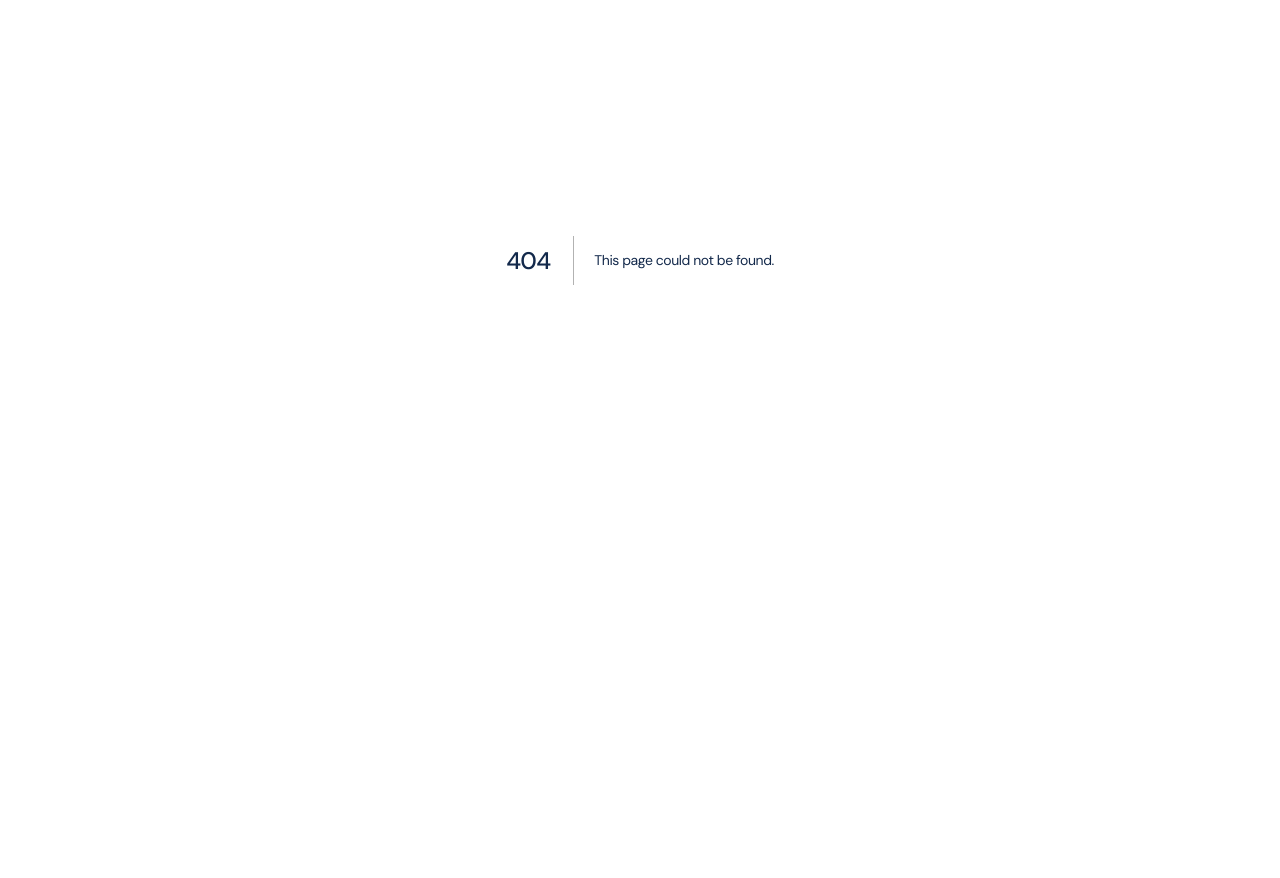
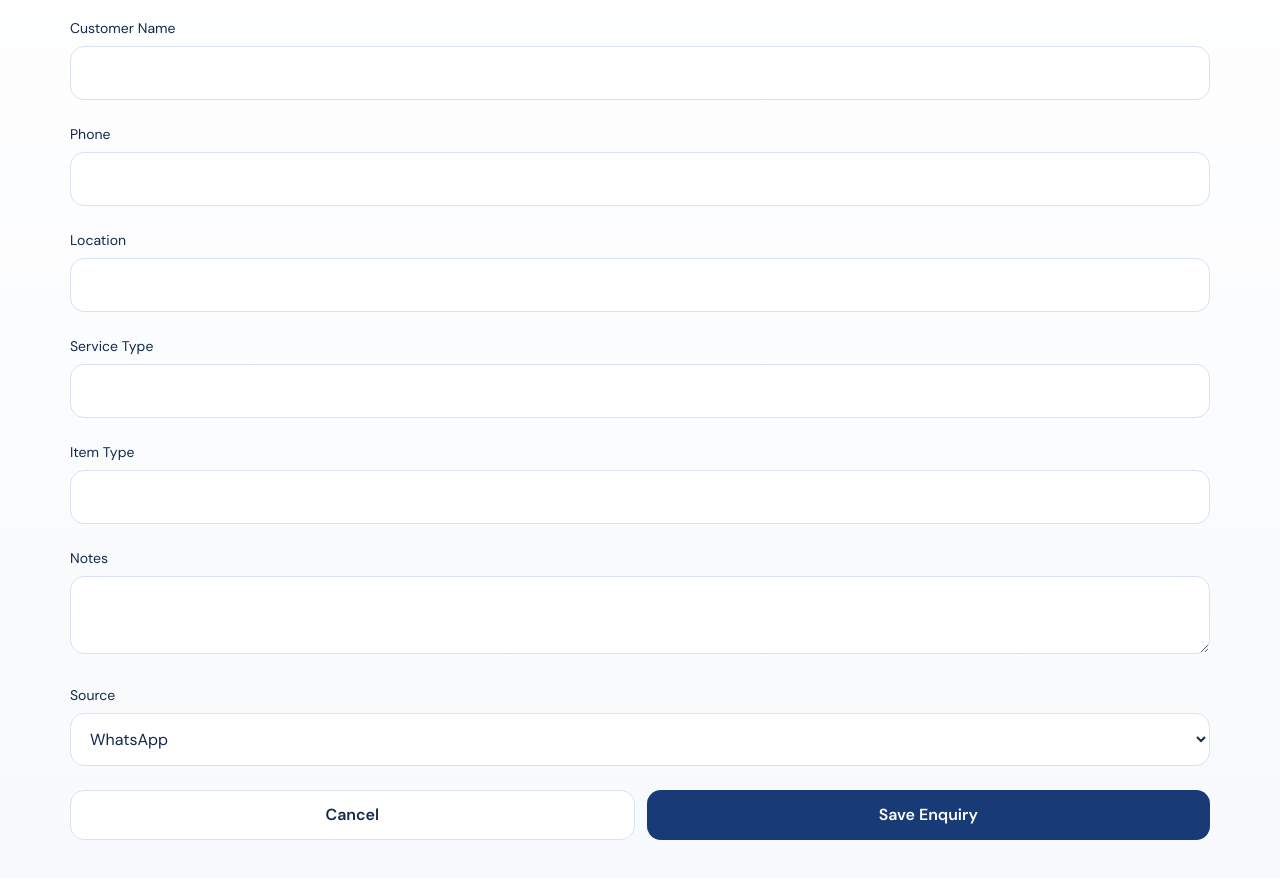
Before and after one commit to Nippie800/medirevive-hub, a Next.js app: page /admin/add in a window 1280 px wide. Before the commit this address had no page. Shown: the part 140-1018 px from the top of the page. Before the commit the page ends 800 px from the top, so only its background shows below. Built offline with nearby package versions, Linux system fonts and the light colour scheme; no server answers.

Commit message:
create admin/add

```diff
--- /dev/null
+++ b/src/app/admin/add/page.tsx
@@ -0,0 +1,115 @@
+"use client";
+
+import { useState } from "react";
+import { addDoc, collection, serverTimestamp } from "firebase/firestore";
+import { db } from "../../../lib/firebase";
+import { useRouter } from "next/navigation";
+
+export default function AddEnquiryPage() {
+  const router = useRouter();
+
+  const [loading, setLoading] = useState(false);
+
+  const [form, setForm] = useState({
+    name: "",
+    phone: "",
+    location: "",
+    serviceType: "",
+    itemType: "",
+    notes: "",
+    source: "WHATSAPP",
+  });
+
+  function handleChange(
+    e: React.ChangeEvent<HTMLInputElement | HTMLTextAreaElement | HTMLSelectElement>
+  ) {
+    setForm({ ...form, [e.target.name]: e.target.value });
+  }
+
+  async function handleSubmit(e: React.FormEvent) {
+    e.preventDefault();
+    setLoading(true);
+
+    try {
+      await addDoc(collection(db, "quoteRequests"), {
+        ...form,
+        status: "NEW",
+        createdAt: serverTimestamp(),
+      });
+
+      router.push("/admin");
+    } catch (err) {
+      console.error(err);
+      alert("Error saving enquiry");
+    } finally {
+      setLoading(false);
+    }
+  }
+
+  return (
+    <main className="site-shell">
+      <section className="site-section">
+        <div className="site-container max-w-2xl">
+          <h1 className="site-title-lg">Add Enquiry</h1>
+
+          <form onSubmit={handleSubmit} className="mt-8 space-y-6">
+
+            <div>
+              <label htmlFor="name" className="block mb-2 text-sm">Customer Name</label>
+              <input id="name" name="name" onChange={handleChange} className="site-input" required />
+            </div>
+
+            <div>
+              <label htmlFor="phone" className="block mb-2 text-sm">Phone</label>
+              <input id="phone" name="phone" onChange={handleChange} className="site-input" required />
+            </div>
+
+            <div>
+              <label htmlFor="location" className="block mb-2 text-sm">Location</label>
+              <input id="location" name="location" onChange={handleChange} className="site-input" />
+            </div>
+
+            <div>
+              <label htmlFor="serviceType" className="block mb-2 text-sm">Service Type</label>
+              <input id="serviceType" name="serviceType" onChange={handleChange} className="site-input" />
+            </div>
+
+            <div>
+              <label htmlFor="itemType" className="block mb-2 text-sm">Item Type</label>
+              <input id="itemType" name="itemType" onChange={handleChange} className="site-input" />
+            </div>
+
+            <div>
+              <label htmlFor="notes" className="block mb-2 text-sm">Notes</label>
+              <textarea id="notes" name="notes" onChange={handleChange} className="site-textarea" />
+            </div>
+
+            <div>
+              <label htmlFor="source" className="block mb-2 text-sm">Source</label>
+              <select id="source" name="source" onChange={handleChange} className="site-select">
+                <option value="WHATSAPP">WhatsApp</option>
+                <option value="CALL">Phone Call</option>
+                <option value="WEB">Website</option>
+              </select>
+            </div>
+
+            <div className="flex gap-3">
+              <button
+                type="button"
+                onClick={() => router.push("/admin")}
+                className="site-button-secondary w-full"
+              >
+                Cancel
+              </button>
+
+              <button className="site-button-primary w-full">
+                {loading ? "Saving..." : "Save Enquiry"}
+              </button>
+            </div>
+
+          </form>
+        </div>
+      </section>
+    </main>
+  );
+}
--- a/src/app/admin/page.tsx
+++ b/src/app/admin/page.tsx
@@ -229,12 +229,9 @@ export default function AdminPage() {
             <button type="button" onClick={handleLogout} className="site-button-primary">
               Log Out
             </button>
-            <button
-  onClick={() => setShowModal(true)}
-  className="site-button-primary"
->
+          <Link href="/admin/add" className="site-button-primary">
   + Add Enquiry
-</button>
+</Link>
           </div>
         </div>
       </header>
```
